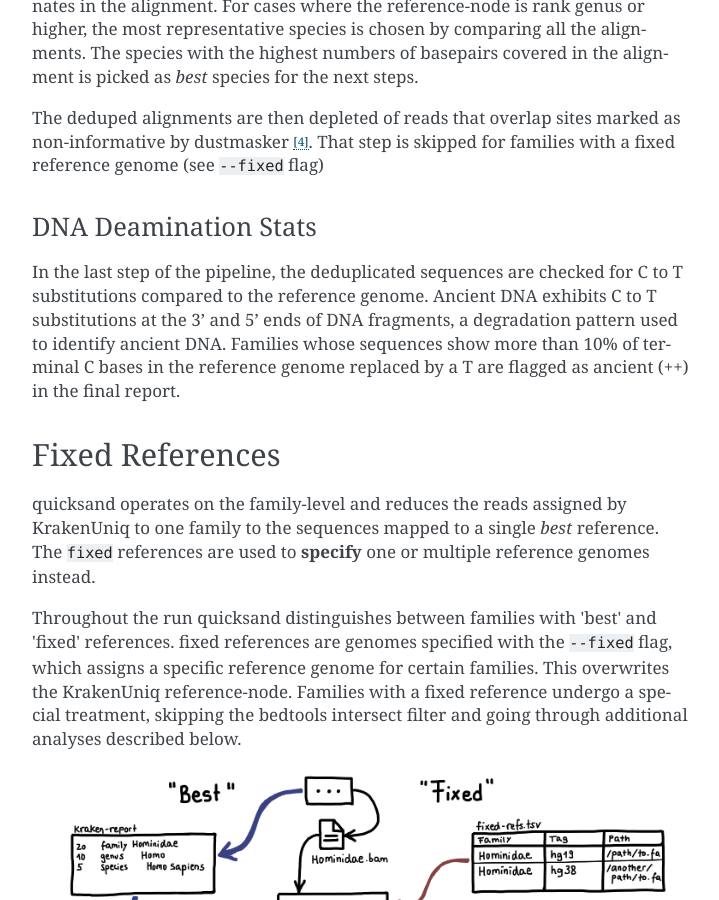
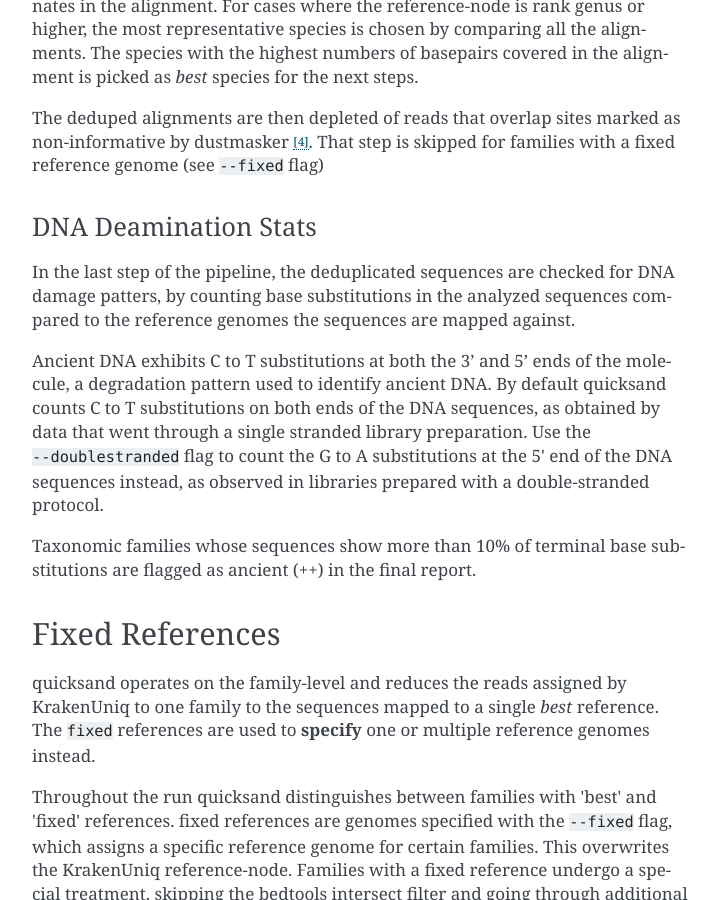
Before and after one commit to mpieva/quicksand, a Sphinx documentation site: the page built from docs/source/pipeline.rst, in a window 1280 px wide and 900 px high, scrolled down 3396 px. Shown: the whole window, without its empty margins (388-1107 px from the left). Built offline with Sphinx 7.4.7, drawn with Linux system fonts in a browser that asks for light colours.

Commit message:
Adjust docs to document the --doublestranded flag

```diff
--- a/docs/source/pipeline.rst
+++ b/docs/source/pipeline.rst
@@ -93,9 +93,15 @@ for families with a fixed reference genome (see :code:`--fixed` flag)
 DNA Deamination Stats
 """""""""""""""""""""
 
-In the last step of the pipeline, the deduplicated sequences are checked for C to T substitutions compared to the reference genome.
-Ancient DNA exhibits C to T substitutions at the 3’ and 5’ ends of DNA fragments, a degradation pattern used to identify ancient DNA.
-Families whose sequences show more than 10% of terminal C bases in the reference genome replaced by a T are flagged as ancient (++) in the final report.
+In the last step of the pipeline, the deduplicated sequences are checked for DNA damage patters, by counting base substitutions in the analyzed sequences
+compared to the reference genomes the sequences are mapped against.
+
+Ancient DNA exhibits C to T substitutions at both the 3’ and 5’ ends of the molecule, a degradation pattern used to identify ancient DNA.
+By default quicksand counts C to T substitutions on both ends of the DNA sequences, as obtained by data that went through a single stranded
+library preparation. Use the :code:`--doublestranded` flag to count the G to A substitutions at the 5' end of the DNA sequences instead,
+as observed in libraries prepared with a double-stranded protocol.
+
+Taxonomic families whose sequences show more than 10% of terminal base substitutions are flagged as ancient (++) in the final report.
 
 Fixed References
 -----------------
```
Also changed, not shown: docs/source/flags.rst (+10 -0 lines).
